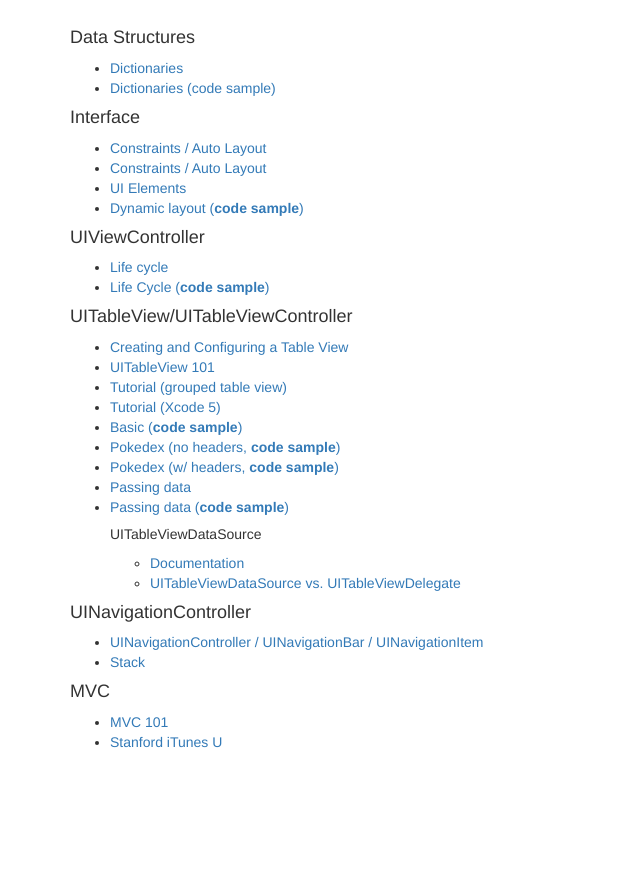
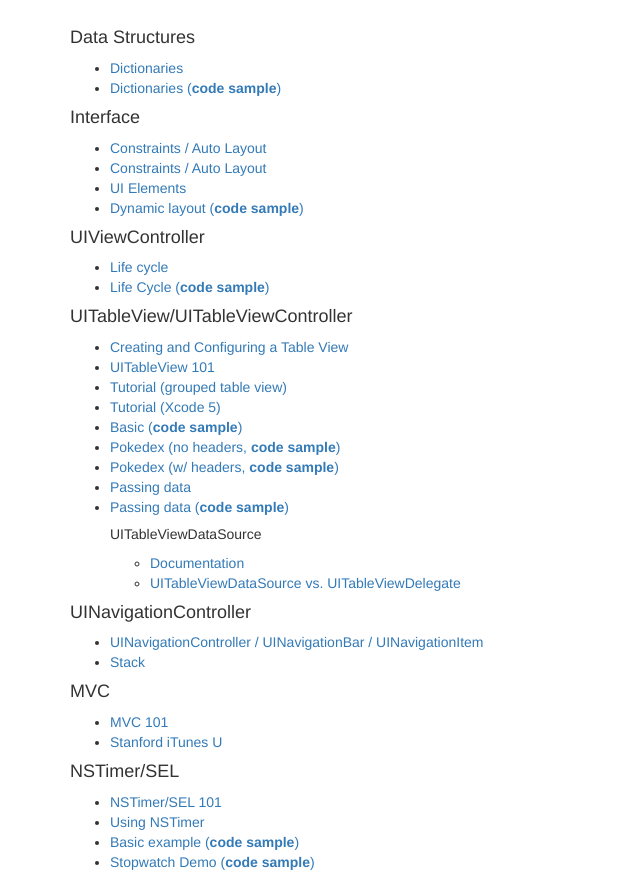
Before and after one commit to benstone1/accesscode-2-2.github.io, a plain HTML site: page units/one.html in a window 1280 px wide. Shown: the part 53-935 px from the top of the page, without its empty margins (0-640 px from the left). Before the commit the page ends 815 px from the top, so only its background shows below. Drawn offline with Linux system fonts and the light colour scheme.

Commit message:
done for now

```diff
--- a/units/one.html
+++ b/units/one.html
@@ -42,7 +42,7 @@
             <a target="_blank" href="https://github.com/accesscode-2-2/unit-1/blob/master/lessons/week-1/2015_07_14.md">Dictionaries</a>
           </li>
           <li>
-            <a target="_blank" href="https://github.com/accesscode-2-2/code-samples/blob/master/dictionary/dictionary.m">Dictionaries (code sample)</a>
+           <a target="_blank" href="https://github.com/accesscode-2-2/code-samples/blob/master/dictionary/dictionary.m">Dictionaries (<strong>code sample</strong>)</a>
           </li>
         </ul>
 
@@ -113,7 +113,22 @@
             <a target="_blank" href="https://github.com/accesscode-2-2/unit-1/blob/master/lessons/week-2/2015_07_21.md">MVC 101</a>
           </li>
           <li>
-          <a target="_blank" href="https://itunes.apple.com/us/course/lecture-2-slides/id961180099?i=333886880&mt=2">Stanford iTunes U</a>
+            <a target="_blank" href="https://itunes.apple.com/us/course/lecture-2-slides/id961180099?i=333886880&mt=2">Stanford iTunes U</a>
+          </li>
+        </ul>
+        <h4>NSTimer/SEL</h4>
+        <ul>
+          <li>
+            <a target="_blank" href="https://github.com/accesscode-2-2/unit-1/blob/master/lessons/week-5/2015_08_15.md">NSTimer/SEL 101</a>
+          </li>
+          <li>
+            <a target="_blank" href="http://ios-blog.co.uk/tutorials/objective-c-using-nstimer/">Using NSTimer</a>
+          </li>
+          <li>
+            <a target="_blank" href="https://github.com/accesscode-2-2/code-samples/tree/master/TimerProject/TimerProject">Basic example (<strong>code sample</strong>)</a>
+          </li>
+          <li>
+            <a target="_blank" href="https://github.com/accesscode-2-2/code-samples/tree/master/StopWatchDemo">Stopwatch Demo (<strong>code sample</strong>)</a>
           </li>
         </ul>
       </div>
```
